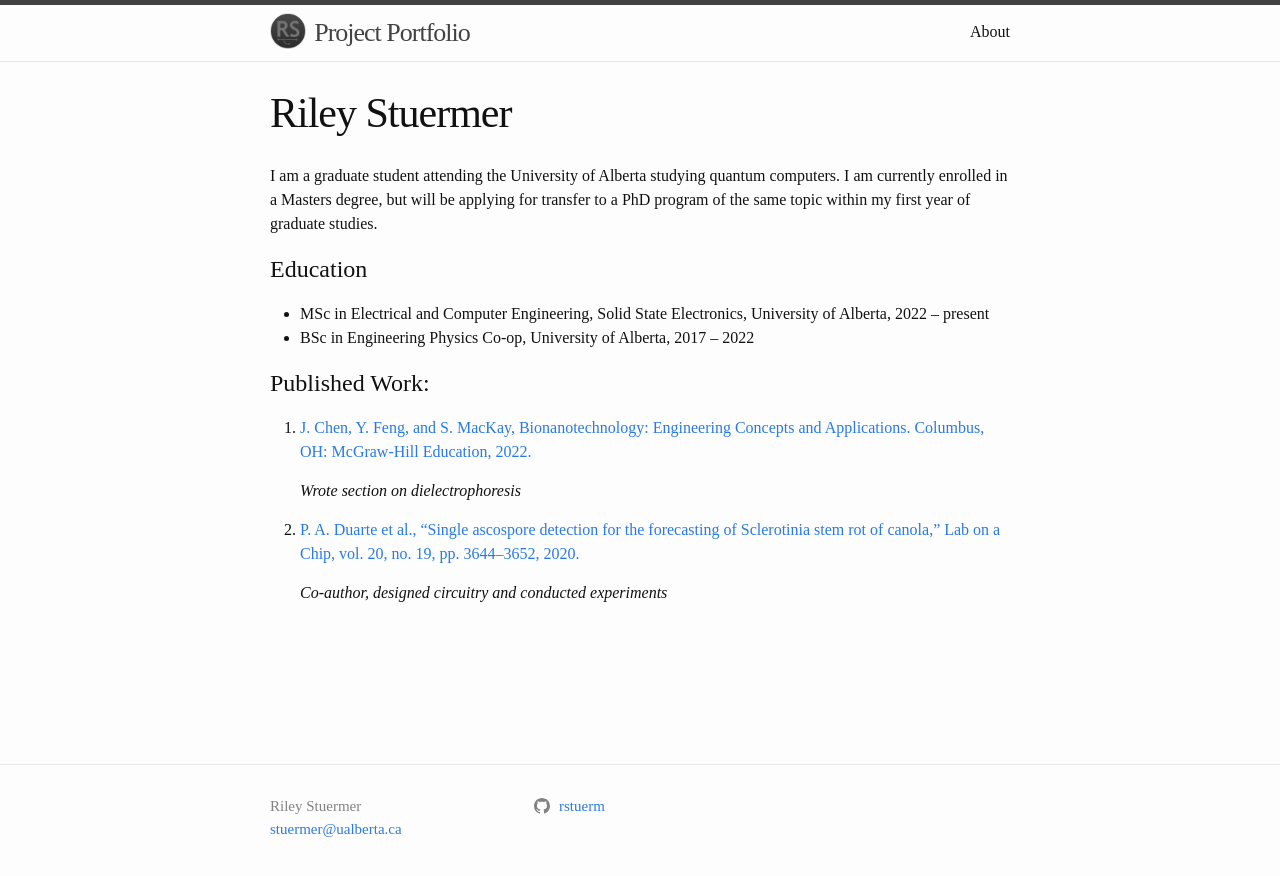
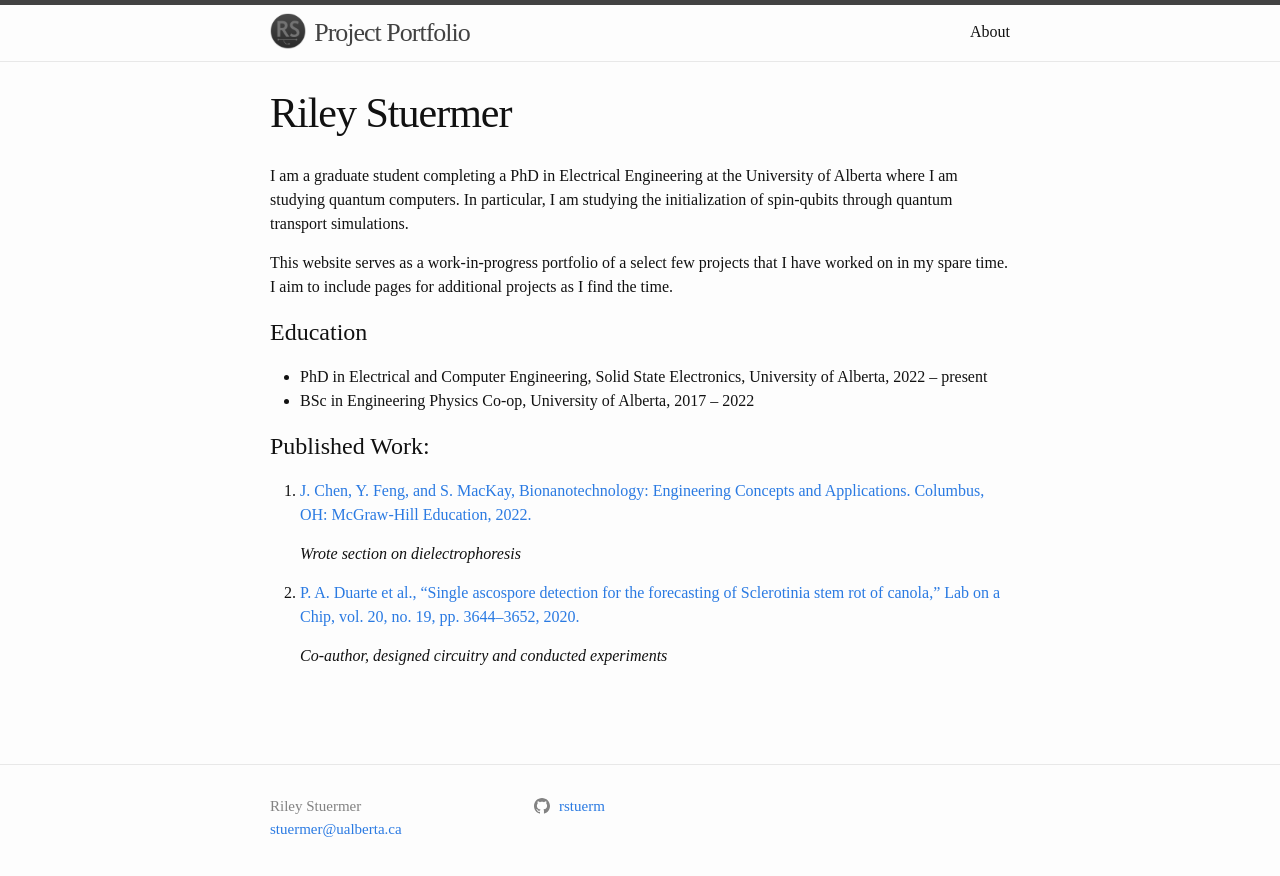
Before and after one commit to rstuerm/rstuerm.github.io, a Jekyll site: the page built from about.markdown, in a window 1280 px wide. Shown: the top 876 px of the page. Built offline with Jekyll 4.4.1, drawn with Linux system fonts in a browser that asks for light colours.

Commit message:
Update about me

```diff
--- a/about.markdown
+++ b/about.markdown
@@ -5,11 +5,13 @@ permalink: /about/
 label: About
 ---
 
-I am a graduate student attending the University of Alberta studying quantum computers. I am currently enrolled in a Masters degree, but will be applying for transfer to a PhD program of the same topic within my first year of graduate studies.
+I am a graduate student completing a PhD in Electrical Engineering at the University of Alberta where I am studying quantum computers. In particular, I am studying the initialization of spin-qubits through quantum transport simulations.
+
+This website serves as a work-in-progress portfolio of a select few projects that I have worked on in my spare time. I aim to include pages for additional projects as I find the time.
 
 # Education
 
-* MSc in Electrical and Computer Engineering, Solid State Electronics, University of Alberta, 2022 -- present
+* PhD in Electrical and Computer Engineering, Solid State Electronics, University of Alberta, 2022 -- present
 * BSc in Engineering Physics Co-op, University of Alberta, 2017 -- 2022
 
 # Published Work:
```
